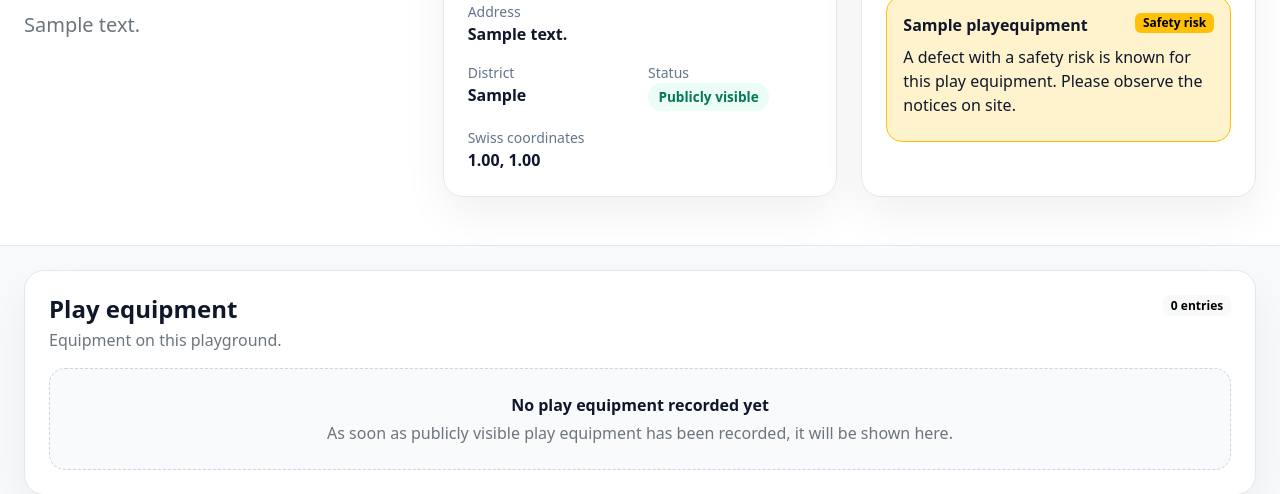
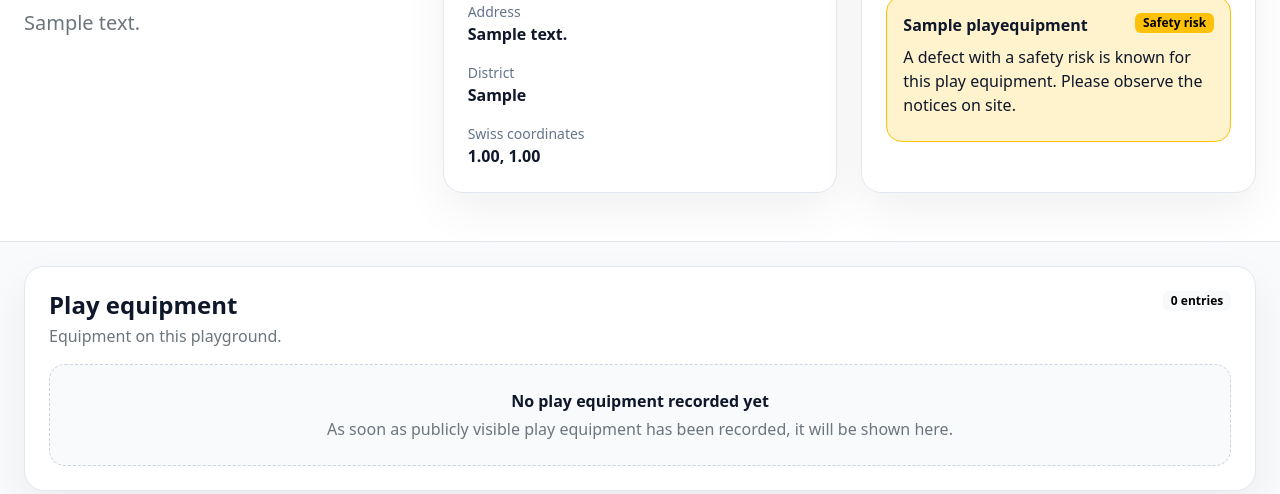
Before and after one commit to edgar-butwilowski-win/spielplatz-atlas, a Django app: a page that uses templates/public/playground_detail.html in a window 1280 px wide. Shown: the part 408-902 px from the top of the page. Run offline with Django 5.2, Linux system fonts and the light colour scheme; tables that the repository leaves empty hold one stand-in row (values such as "Sample post"); parts of the project's set-up code (start-up, migrations or seed data) failed here and were passed over.

Commit message:
Spielplatzdetail Status und Baujahr-Anzeige anpassen

```diff
--- a/templates/public/playground_detail.html
+++ b/templates/public/playground_detail.html
@@ -66,7 +66,7 @@
                     <div class="row g-3">
                         <div class="col-12"><div class="meta-label">{% trans "Address" %}</div><div class="fw-semibold">{{ playground.address|default:_('No address stored') }}</div></div>
                         <div class="col-6"><div class="meta-label">{% trans "District" %}</div><div class="fw-semibold">{{ playground.district|default:"-" }}</div></div>
-                        <div class="col-6"><div class="meta-label">{% trans "Status" %}</div>{% if playground.public_visible %}<span class="status-pill">{% trans "Publicly visible" %}</span>{% else %}<span class="lifecycle-pill lifecycle-pill-warning">{% trans "Internally visible" %}</span>{% endif %}</div>
+                        {% if request.user.is_authenticated %}<div class="col-6"><div class="meta-label">{% trans "Status" %}</div>{% if playground.public_visible %}<span class="status-pill">{% trans "Publicly visible" %}</span>{% else %}<span class="lifecycle-pill lifecycle-pill-warning">{% trans "Internally visible" %}</span>{% endif %}</div>{% endif %}
                         {% if playground.latitude and playground.longitude %}
                             <div class="col-12"><div class="meta-label">{% trans "Swiss coordinates" %}</div><div class="fw-semibold">{{ lv95_x_display }}, {{ lv95_y_display }}</div></div>
                             {% if request.user.is_authenticated %}<div class="col-12"><a href="https://stadtplan.winterthur.ch/mini?gbapp=portal&amp;topic=Spielplatzkarte&amp;infoactive=1&amp;maponly=1&amp;onlymap=1&amp;scale=200&amp;x={{ playground.longitude|unlocalize }}&amp;y={{ playground.latitude|unlocalize }}&amp;back=Hintergrundkarte_LK_AV_Situationsplan" class="btn btn-atlas-primary w-100" target="_blank" rel="noopener noreferrer">{% trans "Show specialist map" %}</a></div>{% endif %}
@@ -120,7 +120,7 @@
                             <div class="d-flex justify-content-between gap-3 align-items-start"><div><h3 class="h6 fw-bold mb-1">{{ equipment.name }}</h3><div class="text-secondary small">{{ equipment.equipment_type.name }}</div></div><div class="d-flex flex-column align-items-end gap-2">{% if equipment.is_planned %}<span class="lifecycle-pill lifecycle-pill-info">{% trans "Planned" %}</span>{% elif equipment.has_public_safety_risk %}<span class="badge text-bg-warning">{% trans "Defect with safety risk" %}</span>{% elif equipment.has_public_defect %}<span class="badge text-bg-success">{% trans "Defect without safety risk" %}</span>{% else %}<span class="status-pill">{% trans "In operation" %}</span>{% endif %}{% if can_create_defect %}<a href="{% url 'internal:create_defect' playground.organization.slug playground.slug %}?equipment={{ equipment.id }}" class="btn btn-sm btn-outline-danger">{% trans "Record defect" %}</a>{% endif %}</div></div>
                             <div class="d-flex flex-wrap gap-2 mt-3">{% if equipment.has_pending_renovation %}<span class="lifecycle-pill lifecycle-pill-warning">{% trans "Renovation pending" %}{% if equipment.recommended_renovation_year %} {{ equipment.recommended_renovation_year }}{% endif %}</span>{% else %}<span class="lifecycle-pill lifecycle-pill-success">{% trans "No renovation planned" %}</span>{% endif %}{% if equipment.has_future_demolition %}<span class="lifecycle-pill lifecycle-pill-danger">{% blocktrans with date=equipment.demolition_date|date:"d.m.Y" %}Will be removed on {{ date }}{% endblocktrans %}</span>{% endif %}</div>
                             {% if can_view_equipment_renovation %}<div class="renovation-panel mt-3"><div class="small fw-semibold mb-2">{% trans "Renovation details" %}</div><div class="row g-2 small"><div class="col-6"><div class="meta-label">{% trans "Recommended renovation year" %}</div><div class="fw-semibold">{{ equipment.recommended_renovation_year|default:"-" }}</div></div><div class="col-6"><div class="meta-label">{% trans "Renovation type" %}</div><div class="fw-semibold">{{ equipment.get_renovation_type_display|default:"-" }}</div></div><div class="col-12"><div class="meta-label">{% trans "Renovation comment" %}</div><div class="fw-semibold">{{ equipment.renovation_comment|default:"-" }}</div></div></div></div>{% endif %}
-                            <hr><div class="row g-2 small"><div class="col-6"><div class="meta-label">{% trans "Inventory no." %}</div><div class="fw-semibold">{{ equipment.inventory_number|default:"-" }}</div></div><div class="col-6"><div class="meta-label">{% trans "Year built" %}</div><div class="fw-semibold">{{ equipment.year_built|default:"-" }}</div></div>{% if equipment.supplier %}<div class="col-12"><div class="meta-label">{% trans "Supplier" %}</div><div class="fw-semibold">{{ equipment.supplier.name }}</div></div>{% endif %}{% if equipment.norm %}<div class="col-12"><div class="meta-label">{% trans "Standard" %}</div><div class="fw-semibold">{{ equipment.norm }}</div></div>{% endif %}</div>
+                            <hr><div class="row g-2 small"><div class="col-6"><div class="meta-label">{% trans "Inventory no." %}</div><div class="fw-semibold">{{ equipment.inventory_number|default:"-" }}</div></div><div class="col-6"><div class="meta-label">{% trans "Year built" %}</div><div class="fw-semibold">{% if equipment.year_built %}{{ equipment.year_built|date:"Y" }}{% else %}-{% endif %}</div></div>{% if equipment.supplier %}<div class="col-12"><div class="meta-label">{% trans "Supplier" %}</div><div class="fw-semibold">{{ equipment.supplier.name }}</div></div>{% endif %}{% if equipment.norm %}<div class="col-12"><div class="meta-label">{% trans "Standard" %}</div><div class="fw-semibold">{{ equipment.norm }}</div></div>{% endif %}</div>
                         </article>
                     </div>
                 {% endfor %}
```
